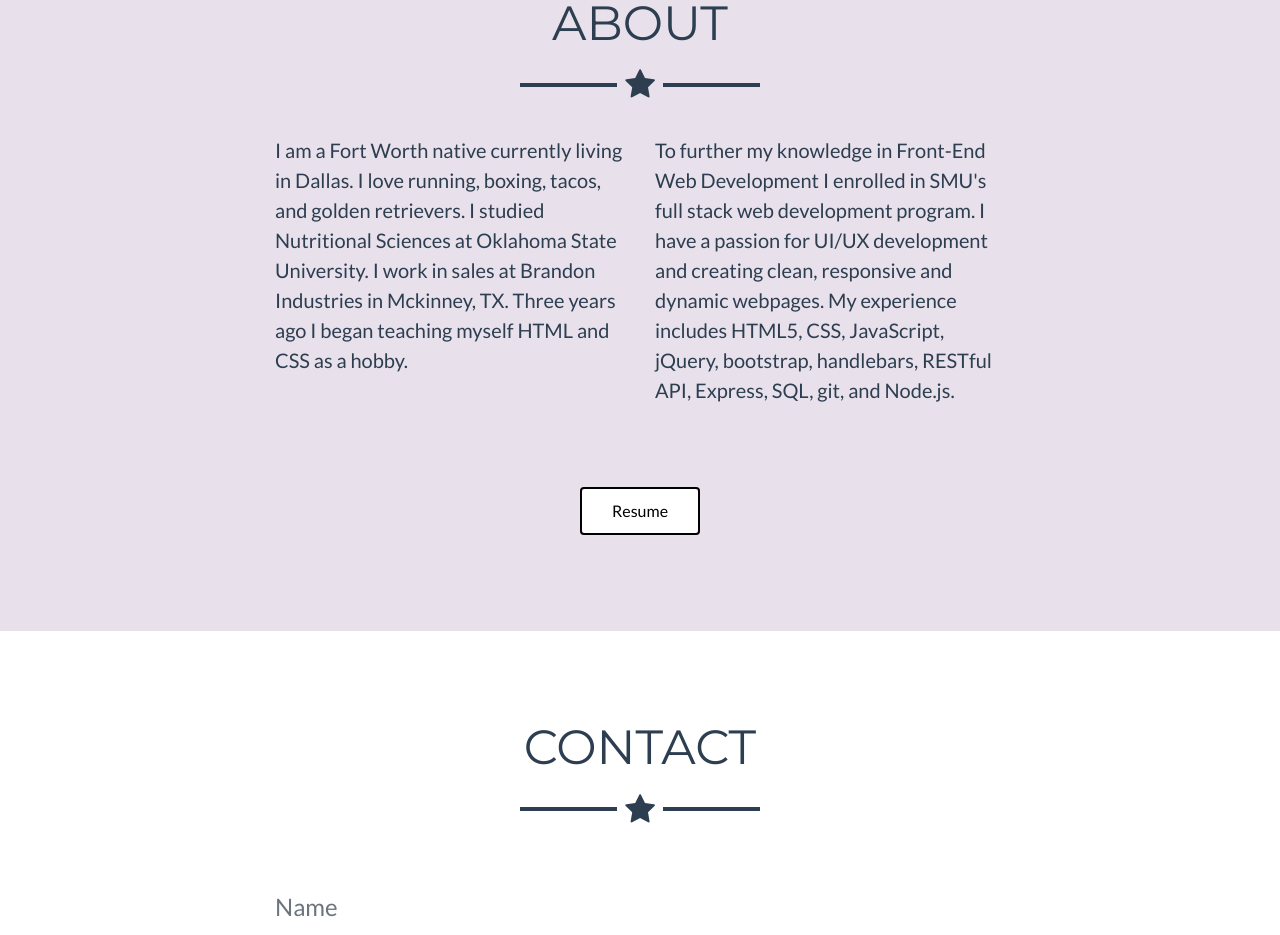
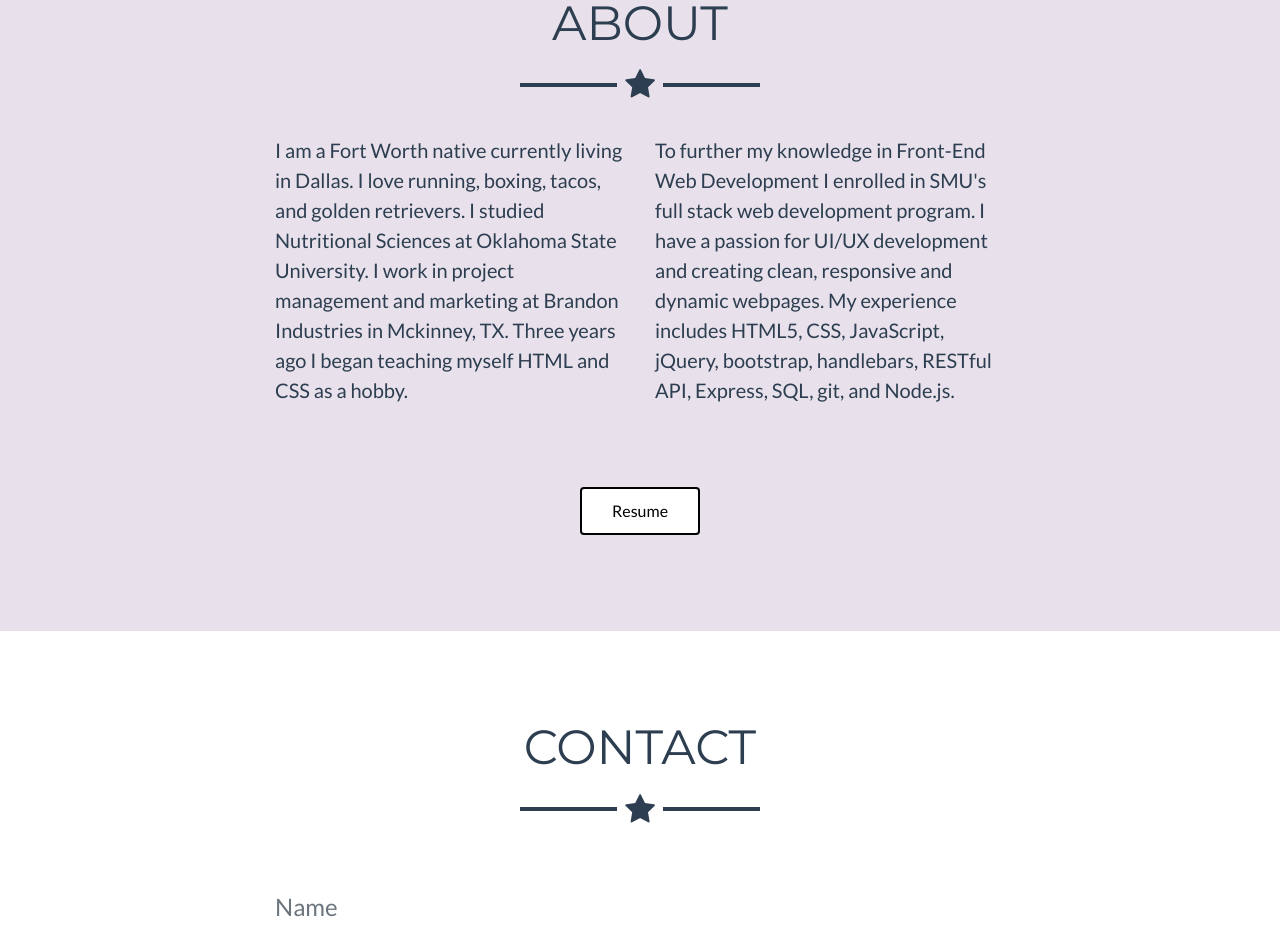
Before and after one commit to laurawilsone/portfolio, a website: page index.html in a window 1280 px wide. Shown: the part 1955-2890 px from the top of the page. Drawn offline with Linux system fonts and the light colour scheme.

Commit message:
updated about

```diff
--- a/index.html
+++ b/index.html
@@ -142,7 +142,7 @@
         <div class="row">
           <div class="col-lg-4 ml-auto">
             <p class="lead">I am a Fort Worth native currently living in Dallas. I love running, boxing, tacos, and golden retrievers. I studied Nutritional Sciences at Oklahoma State University.
-                I work in sales at Brandon Industries in Mckinney, TX. Three years ago I began teaching myself HTML and CSS as a hobby. </p>
+                I work in project management and marketing at Brandon Industries in Mckinney, TX. Three years ago I began teaching myself HTML and CSS as a hobby. </p>
           </div>
           <div class="col-lg-4 mr-auto">
             <p class="lead">To further my knowledge in Front-End Web Development I enrolled in SMU's full stack web development program. I have a passion for UI/UX development and creating clean, responsive and dynamic webpages. My experience includes HTML5, CSS, JavaScript, jQuery, bootstrap, handlebars, RESTful API, Express, SQL, git, and Node.js.</p>
```
